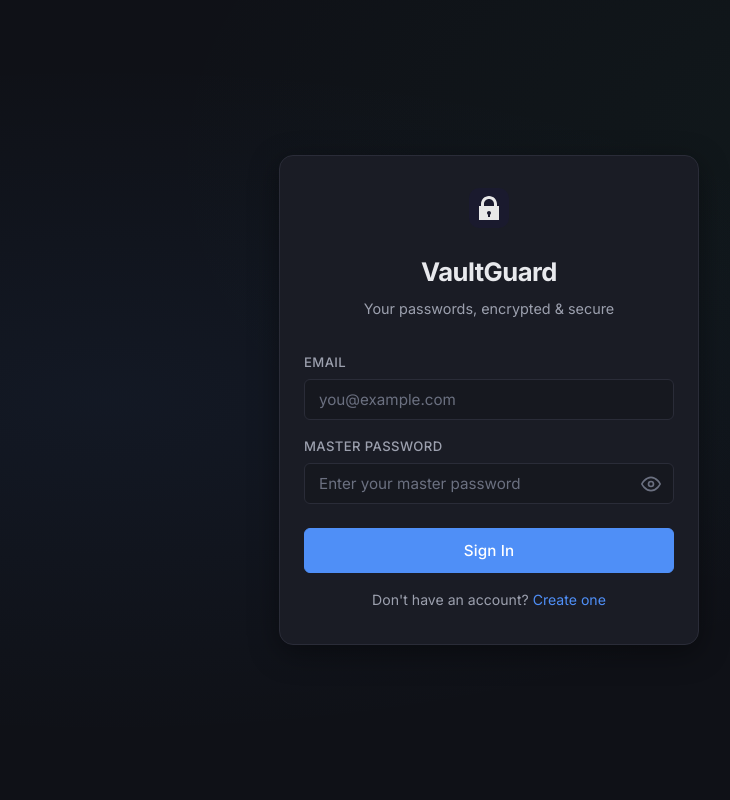
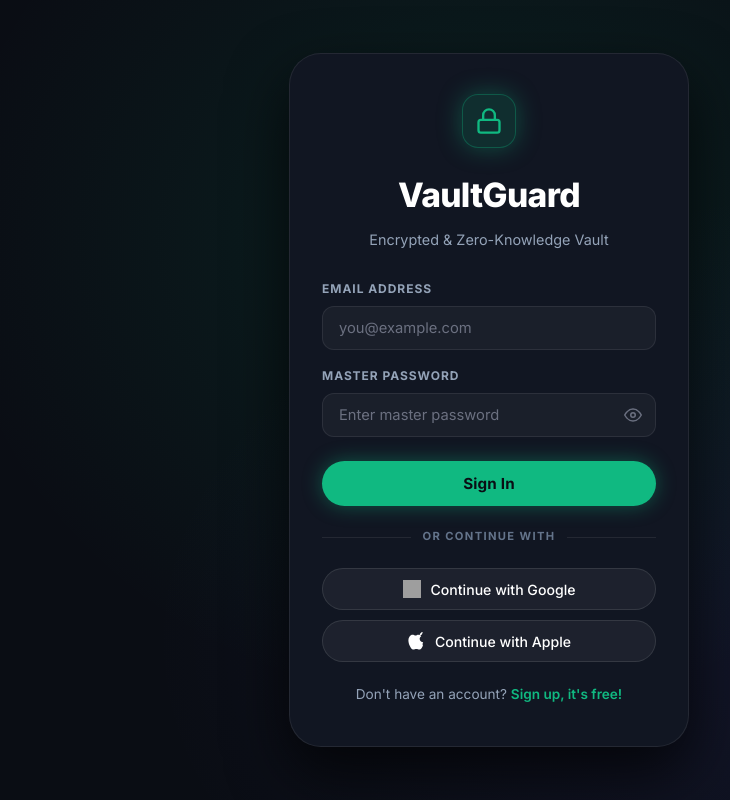
Before and after one commit to proxyin11/voltgard, a website: page public/index.html in a window 1280 px wide. Shown: the whole page, without its empty margins (151-881 px from the left). Drawn offline with Linux system fonts and the light colour scheme; no server answers; grey boxes are pictures that could not be loaded.

Commit message:
Updated primary login page to match modern Image 2 design with Google & Apple SSO

```diff
--- a/public/css/style.css
+++ b/public/css/style.css
@@ -343,6 +343,9 @@ input, select, textarea {
 /* ============================================
    Auth Pages
    ============================================ */
+/* ============================================
+   Auth Pages (Matching Image 2 Design)
+   ============================================ */
 .auth-page {
   display: flex;
   align-items: center;
@@ -350,43 +353,54 @@ input, select, textarea {
   min-height: 100vh;
   padding: var(--space-lg);
   background:
-    radial-gradient(ellipse at 20% 50%, rgba(79, 143, 247, 0.06) 0%, transparent 60%),
-    radial-gradient(ellipse at 80% 20%, rgba(61, 214, 140, 0.04) 0%, transparent 50%),
-    var(--bg-primary);
+    radial-gradient(ellipse at 50% 30%, rgba(16, 185, 129, 0.12) 0%, transparent 60%),
+    radial-gradient(ellipse at 80% 80%, rgba(99, 102, 241, 0.1) 0%, transparent 50%),
+    #0a0d14;
 }
 
 .auth-container {
   width: 100%;
-  max-width: 420px;
+  max-width: 400px;
 }
 
 .auth-card {
-  background: var(--bg-secondary);
-  border: 1px solid var(--border);
-  border-radius: var(--radius-lg);
-  padding: var(--space-xl) var(--space-lg);
-  box-shadow: var(--shadow-lg);
+  background: #111622;
+  border: 1px solid rgba(255, 255, 255, 0.08);
+  border-radius: 32px;
+  padding: 40px 32px;
+  box-shadow: 0 25px 60px rgba(0, 0, 0, 0.7);
 }
 
 .auth-header {
   text-align: center;
-  margin-bottom: var(--space-xl);
+  margin-bottom: 28px;
 }
 
-.auth-header .logo {
-  margin-bottom: var(--space-md);
+.logo-icon-badge {
+  width: 54px;
+  height: 54px;
+  border-radius: 16px;
+  background: rgba(16, 185, 129, 0.15);
+  border: 1px solid rgba(16, 185, 129, 0.3);
+  display: flex;
+  align-items: center;
+  justify-content: center;
+  margin: 0 auto 20px auto;
+  box-shadow: 0 0 25px rgba(16, 185, 129, 0.35);
 }
 
-.auth-header h1 {
-  font-size: 1.6rem;
-  font-weight: 700;
+.brand-title {
+  font-size: 2.1rem;
+  font-weight: 800;
+  color: #ffffff;
   letter-spacing: -0.02em;
-  margin-bottom: 4px;
+  margin-bottom: 6px;
 }
 
 .auth-subtitle {
-  color: var(--text-secondary);
+  color: #94a3b8;
   font-size: 0.9rem;
+  font-weight: 400;
 }
 
 .auth-form {
@@ -397,24 +411,130 @@ input, select, textarea {
   display: block;
 }
 
-.auth-form .btn {
+.form-group label {
+  display: block;
+  margin-bottom: 8px;
+  font-size: 0.75rem;
+  font-weight: 700;
+  color: #94a3b8;
+  letter-spacing: 0.08em;
+  text-transform: uppercase;
+}
+
+.form-group input[type="email"],
+.form-group input[type="password"] {
   width: 100%;
-  padding: 12px;
-  margin-top: var(--space-sm);
+  padding: 12px 16px;
+  background: rgba(255, 255, 255, 0.04);
+  border: 1px solid rgba(255, 255, 255, 0.08);
+  border-radius: 12px;
+  color: #ffffff;
+  font-size: 0.92rem;
+  transition: all 0.2s ease;
+}
+
+.form-group input:focus {
+  outline: none;
+  border-color: #10b981;
+  box-shadow: 0 0 0 3px rgba(16, 185, 129, 0.2);
+  background: rgba(255, 255, 255, 0.06);
+}
+
+.btn-emerald-pill {
+  width: 100%;
+  padding: 13px 20px;
+  margin-top: 8px;
+  background: #10b981;
+  color: #0a0d14;
+  font-weight: 700;
   font-size: 0.95rem;
+  border-radius: 9999px;
+  border: none;
+  box-shadow: 0 0 20px rgba(16, 185, 129, 0.4);
+  transition: all 0.2s ease;
+  cursor: pointer;
+}
+
+.btn-emerald-pill:hover {
+  background: #34d399;
+  box-shadow: 0 0 25px rgba(16, 185, 129, 0.6);
+  transform: translateY(-1px);
+}
+
+.divider-or {
+  display: flex;
+  align-items: center;
+  margin: 22px 0;
+  color: rgba(255, 255, 255, 0.25);
+  font-size: 0.7rem;
+  font-weight: 700;
+  letter-spacing: 0.12em;
+  text-transform: uppercase;
+}
+
+.divider-or::before, .divider-or::after {
+  content: '';
+  flex: 1;
+  height: 1px;
+  background: rgba(255, 255, 255, 0.08);
+}
+
+.divider-or span {
+  padding: 0 12px;
+  color: #64748b;
+}
+
+.social-login-group {
+  display: flex;
+  flex-direction: column;
+  gap: 10px;
+}
+
+.btn-social-pill {
+  width: 100%;
+  display: flex;
+  align-items: center;
+  justify-content: center;
+  gap: 10px;
+  background: rgba(255, 255, 255, 0.05);
+  border: 1px solid rgba(255, 255, 255, 0.1);
+  border-radius: 9999px;
+  padding: 11px 20px;
+  color: #ffffff;
+  font-weight: 500;
+  font-size: 0.88rem;
+  transition: all 0.2s ease;
+  cursor: pointer;
+}
+
+.btn-social-pill:hover {
+  background: rgba(255, 255, 255, 0.1);
+  border-color: rgba(255, 255, 255, 0.2);
+  transform: translateY(-1px);
 }
 
 .auth-switch {
   text-align: center;
-  margin-top: var(--space-md);
-  font-size: 0.88rem;
-  color: var(--text-secondary);
+  margin-top: 22px;
+  font-size: 0.85rem;
+  color: #94a3b8;
+}
+
+.emerald-link {
+  color: #10b981;
+  font-weight: 600;
+  text-decoration: none;
+  transition: color 0.2s ease;
+}
+
+.emerald-link:hover {
+  color: #34d399;
 }
 
 .auth-message {
-  margin-top: var(--space-md);
+  margin-top: 16px;
   padding: 10px 14px;
-  border-radius: var(--radius-sm);
+  border-radius: 12px;
   font-size: 0.88rem;
   display: none;
   text-align: center;
@@ -422,16 +542,16 @@ input, select, textarea {
 
 .auth-message.error {
   display: block;
-  background: var(--danger-subtle);
-  color: var(--danger);
-  border: 1px solid rgba(232, 72, 85, 0.2);
+  background: rgba(244, 63, 94, 0.15);
+  color: #f43f5e;
+  border: 1px solid rgba(244, 63, 94, 0.3);
 }
 
 .auth-message.success {
   display: block;
-  background: var(--success-subtle);
-  color: var(--success);
-  border: 1px solid rgba(61, 214, 140, 0.2);
+  background: rgba(16, 185, 129, 0.15);
+  color: #10b981;
+  border: 1px solid rgba(16, 185, 129, 0.3);
 }
 
 /* ============================================
--- a/public/index.html
+++ b/public/index.html
@@ -3,61 +3,81 @@
 <head>
   <meta charset="UTF-8">
   <meta name="viewport" content="width=device-width, initial-scale=1.0">
-  <meta name="description" content="VaultGuard - Secure password manager. Store, organize, and protect your passwords with military-grade encryption.">
+  <meta name="description" content="VaultGuard - Encrypted & Zero-Knowledge Vault. Store, organize, and protect your passwords securely.">
   <title>VaultGuard — Secure Password Manager</title>
   <link rel="preconnect" href="https://fonts.googleapis.com">
   <link rel="preconnect" href="https://fonts.gstatic.com" crossorigin>
-  <link href="https://fonts.googleapis.com/css2?family=Inter:wght@300;400;500;600;700&display=swap" rel="stylesheet">
+  <link href="https://fonts.googleapis.com/css2?family=Inter:wght@300;400;500;600;700;800&display=swap" rel="stylesheet">
   <link rel="stylesheet" href="/css/style.css">
 </head>
 <body class="auth-page">
   <div class="auth-container">
     <div class="auth-card">
       <div class="auth-header">
-        <div class="logo">
-          <svg width="40" height="40" viewBox="0 0 40 40" fill="none" xmlns="http://www.w3.org/2000/svg">
-            <rect width="40" height="40" rx="10" fill="#1a1a2e"/>
-            <path d="M20 8C15.58 8 12 11.58 12 16V18H10V32H30V18H28V16C28 11.58 24.42 8 20 8ZM20 11C22.76 11 25 13.24 25 16V18H15V16C15 13.24 17.24 11 20 11ZM21 26.7V29H19V26.7C18.4 26.37 18 25.74 18 25C18 23.9 18.9 23 20 23C21.1 23 22 23.9 22 25C22 25.74 21.6 26.37 21 26.7Z" fill="#e8e8e8"/>
+        <div class="logo-icon-badge">
+          <svg width="28" height="28" viewBox="0 0 24 24" fill="none" stroke="#10b981" stroke-width="2" stroke-linecap="round" stroke-linejoin="round">
+            <rect x="3" y="11" width="18" height="11" rx="2" ry="2"></rect>
+            <path d="M7 11V7a5 5 0 0 1 10 0v4"></path>
           </svg>
         </div>
-        <h1>VaultGuard</h1>
-        <p class="auth-subtitle">Your passwords, encrypted & secure</p>
+        <h1 class="brand-title">VaultGuard</h1>
+        <p class="auth-subtitle">Encrypted & Zero-Knowledge Vault</p>
       </div>
 
       <!-- Login Form -->
       <form id="loginForm" class="auth-form active">
         <div class="form-group">
-          <label for="loginEmail">Email</label>
+          <label for="loginEmail">EMAIL ADDRESS</label>
           <input type="email" id="loginEmail" name="email" required autocomplete="email" placeholder="you@example.com">
         </div>
         <div class="form-group">
-          <label for="loginPassword">Master Password</label>
+          <label for="loginPassword">MASTER PASSWORD</label>
           <div class="password-input-wrapper">
-            <input type="password" id="loginPassword" name="masterPassword" required autocomplete="current-password" placeholder="Enter your master password">
+            <input type="password" id="loginPassword" name="masterPassword" required autocomplete="current-password" placeholder="Enter master password">
             <button type="button" class="toggle-password" data-target="loginPassword" aria-label="Toggle password visibility">
-              <svg class="eye-icon" width="20" height="20" viewBox="0 0 24 24" fill="none" stroke="currentColor" stroke-width="2">
+              <svg class="eye-icon" width="18" height="18" viewBox="0 0 24 24" fill="none" stroke="currentColor" stroke-width="2">
                 <path d="M1 12s4-8 11-8 11 8 11 8-4 8-11 8-11-8-11-8z"></path>
                 <circle cx="12" cy="12" r="3"></circle>
               </svg>
             </button>
           </div>
         </div>
-        <button type="submit" class="btn btn-primary" id="loginBtn">Sign In</button>
-        <p class="auth-switch">Don't have an account? <a href="#" id="showRegister">Create one</a></p>
+
+        <button type="submit" class="btn btn-emerald-pill" id="loginBtn">Sign In</button>
+
+        <div class="divider-or">
+          <span>OR CONTINUE WITH</span>
+        </div>
+
+        <div class="social-login-group">
+          <button type="button" class="btn-social-pill" onclick="handleGoogleSSO()">
+            <img src="https://www.svgrepo.com/show/475656/google-color.svg" alt="Google" width="18" height="18">
+            <span>Continue with Google</span>
+          </button>
+
+          <button type="button" class="btn-social-pill" onclick="handleAppleSSO()">
+            <svg width="18" height="18" viewBox="0 0 170 170" fill="currentColor">
+              <path d="M150.37 130.25c-2.45 5.66-5.35 10.87-8.71 15.66-4.58 6.53-8.33 11.05-11.22 13.56-4.48 4.12-9.28 6.23-14.42 6.35-3.69 0-8.14-1.05-13.32-3.18-5.19-2.12-9.97-3.17-14.34-3.17-4.58 0-9.49 1.05-14.75 3.17-5.26 2.13-9.5 3.24-12.74 3.35-4.34.13-9.16-1.9-14.49-6.1-3.48-2.82-7.44-7.6-11.88-14.33-6.62-9.98-11.84-20.94-15.66-32.88-3.82-11.94-5.73-23.32-5.73-34.14 0-14.88 3.82-27.18 11.46-36.9 7.64-9.72 17.2-14.65 28.67-14.8 4.97 0 10.23 1.18 15.79 3.53 5.56 2.35 9.38 3.53 11.46 3.53 1.95 0 5.86-1.24 11.73-3.73 5.87-2.48 10.9-3.6 15.1-3.35 11.46.73 20.6 5.14 27.42 13.23-10.23 6.19-15.22 14.86-14.97 26.02.25 8.71 3.58 15.93 10 21.66 6.42 5.73 14.07 8.93 22.95 9.6-1.57 4.97-3.58 9.97-6.03 15.02zM119.22 31.06c0-7.14 2.65-13.9 7.95-20.28 5.3-6.38 11.8-10.23 19.5-11.55.51 1.02.77 2.04.77 3.06 0 7.01-2.61 13.82-7.83 20.43-5.22 6.61-11.83 10.46-19.83 11.55-.13-.9-.56-2.05-5.56-3.21z"/>
+            </svg>
+            <span>Continue with Apple</span>
+          </button>
+        </div>
+
+        <p class="auth-switch">Don't have an account? <a href="#" id="showRegister" class="emerald-link">Sign up, it's free!</a></p>
       </form>
 
       <!-- Register Form -->
       <form id="registerForm" class="auth-form">
         <div class="form-group">
-          <label for="registerEmail">Email</label>
+          <label for="registerEmail">EMAIL ADDRESS</label>
           <input type="email" id="registerEmail" name="email" required autocomplete="email" placeholder="you@example.com">
         </div>
         <div class="form-group">
-          <label for="registerPassword">Master Password</label>
+          <label for="registerPassword">MASTER PASSWORD</label>
           <div class="password-input-wrapper">
             <input type="password" id="registerPassword" name="masterPassword" required autocomplete="new-password" placeholder="Min 8 characters" minlength="8">
             <button type="button" class="toggle-password" data-target="registerPassword" aria-label="Toggle password visibility">
-              <svg class="eye-icon" width="20" height="20" viewBox="0 0 24 24" fill="none" stroke="currentColor" stroke-width="2">
+              <svg class="eye-icon" width="18" height="18" viewBox="0 0 24 24" fill="none" stroke="currentColor" stroke-width="2">
                 <path d="M1 12s4-8 11-8 11 8 11 8-4 8-11 8-11-8-11-8z"></path>
                 <circle cx="12" cy="12" r="3"></circle>
               </svg>
@@ -69,19 +89,19 @@
           </div>
         </div>
         <div class="form-group">
-          <label for="confirmPassword">Confirm Master Password</label>
+          <label for="confirmPassword">CONFIRM MASTER PASSWORD</label>
           <div class="password-input-wrapper">
-            <input type="password" id="confirmPassword" name="confirmPassword" required autocomplete="new-password" placeholder="Repeat your master password">
+            <input type="password" id="confirmPassword" name="confirmPassword" required autocomplete="new-password" placeholder="Repeat master password">
             <button type="button" class="toggle-password" data-target="confirmPassword" aria-label="Toggle password visibility">
-              <svg class="eye-icon" width="20" height="20" viewBox="0 0 24 24" fill="none" stroke="currentColor" stroke-width="2">
+              <svg class="eye-icon" width="18" height="18" viewBox="0 0 24 24" fill="none" stroke="currentColor" stroke-width="2">
                 <path d="M1 12s4-8 11-8 11 8 11 8-4 8-11 8-11-8-11-8z"></path>
                 <circle cx="12" cy="12" r="3"></circle>
               </svg>
             </button>
           </div>
         </div>
-        <button type="submit" class="btn btn-primary" id="registerBtn">Create Account</button>
-        <p class="auth-switch">Already have an account? <a href="#" id="showLogin">Sign in</a></p>
+        <button type="submit" class="btn btn-emerald-pill" id="registerBtn">Create Account</button>
+        <p class="auth-switch">Already have an account? <a href="#" id="showLogin" class="emerald-link">Sign in</a></p>
       </form>
 
       <div id="authMessage" class="auth-message"></div>
--- a/public/js/auth.js
+++ b/public/js/auth.js
@@ -96,12 +96,37 @@
     }
   }
 
+  window.handleGoogleSSO = async function () {
+    const ssoEmail = prompt("Enter your Google Account email:", "user@gmail.com");
+    if (!ssoEmail) return;
+
+    try {
+      await API.post('/api/auth/sso/google', { email: ssoEmail });
+      window.location.href = '/vault';
+    } catch (err) {
+      showMessage(err.message || 'Google SSO failed.', 'error');
+    }
+  };
+
+  window.handleAppleSSO = async function () {
+    const ssoEmail = prompt("Enter your Apple ID email:", "user@privaterelay.appleid.com");
+    if (!ssoEmail) return;
+
+    try {
+      await API.post('/api/auth/sso/apple', { email: ssoEmail });
+      window.location.href = '/vault';
+    } catch (err) {
+      showMessage(err.message || 'Apple SSO failed.', 'error');
+    }
+  };
+
   function showMessage(text, type) {
     authMessage.textContent = text;
     authMessage.className = `auth-message ${type}`;
   }
 
   function hideMessage() {
+    authMessage.textContent = '';
     authMessage.className = 'auth-message';
   }
 })();
```
Also changed, not shown: src/routes/auth.js (+80 -0 lines), tests/auth.test.js (+22 -0 lines).
